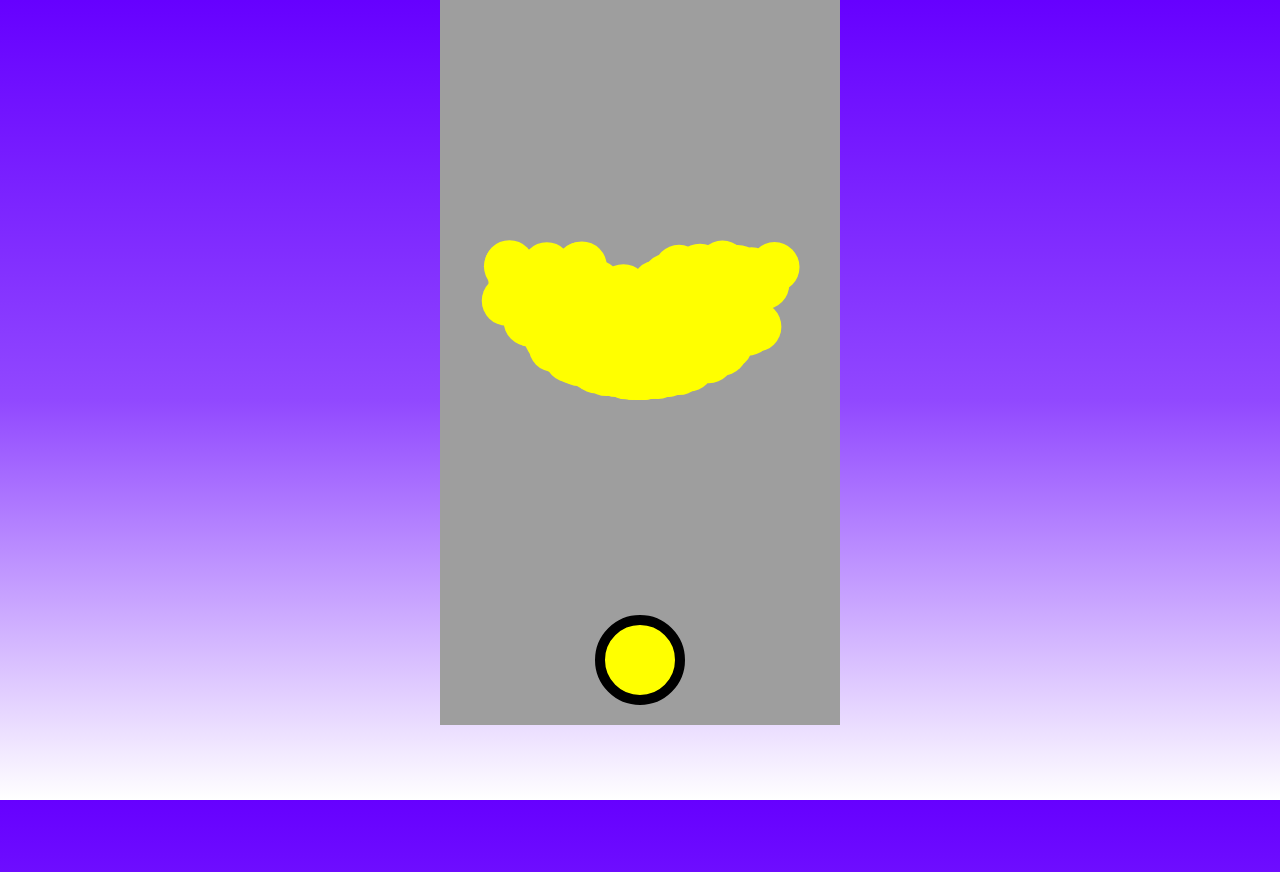
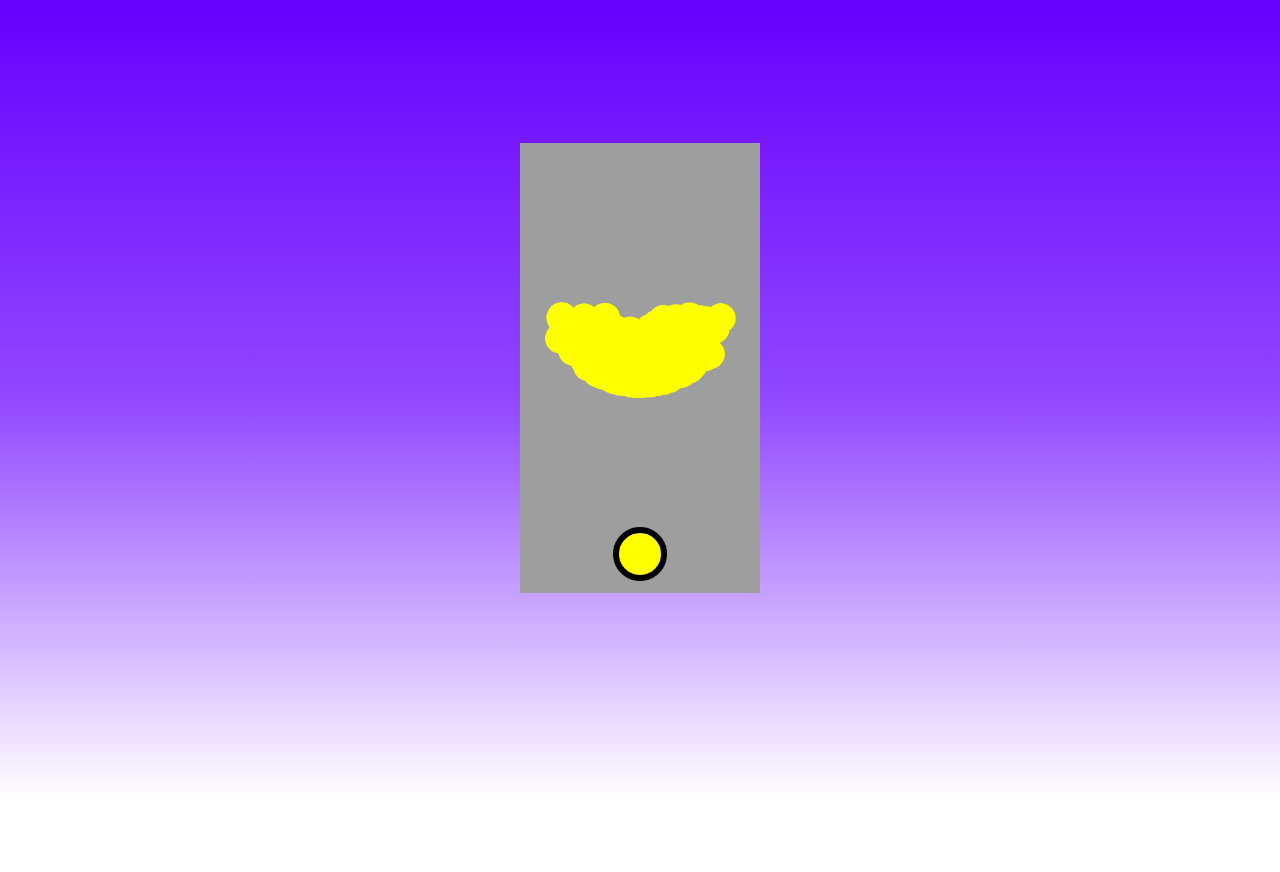
Before and after one commit to foenyxr/TaskTales, an Angular app: page /gacha in a window 1280 px wide. Shown: the top 872 px of the page. After the commit the page ends 800 px from the top, so only its background shows below. Built offline with nearby package versions, Linux system fonts and the light colour scheme; a web font is replaced by a local one.

Commit message:
updated gacha page

```diff
--- a/src/app/gacha/gacha.component.css
+++ b/src/app/gacha/gacha.component.css
@@ -1,9 +1,4 @@
-.gbmachine {
-    padding-top: 0.1px;
-    margin-top: 4px;
+.canvas {
+    width: 600px;
+    height: 600px;
 }
-
-.bgimage {
-    width: 50px;
-    height: 50px;
-}
--- a/src/app/gacha/gacha.component.html
+++ b/src/app/gacha/gacha.component.html
@@ -1,5 +1,5 @@
 <div class="gbmachine">
-    <canvas #canvas width="1000" height="1000" (click)="onCanvasClick()"></canvas>
-    <img class="bgimage" #bgImage src="https://i.imgur.com/VNOgTcv.png" style="display: none; width: 50px;
-    height: 50px;">
+    <canvas class="canvas" #canvas width="1000" height="1000" (click)="onCanvasClick()">
+        <img class="bgimage" #bgImage src="https://i.imgur.com/VNOgTcv.png" alt="Background Image">
+    </canvas>
 </div>
```
